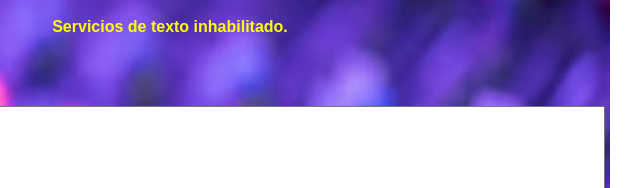
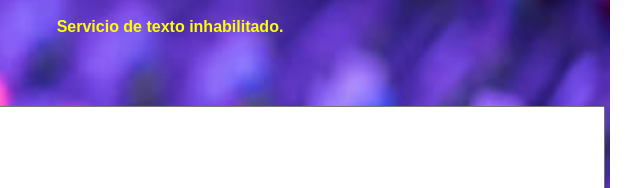
Before and after one commit to Gabriel2000-spec/VIVE-FM, a plain HTML site: page index.html in a window 1280 px wide. Shown: the part 215-403 px from the top of the page, 470-1110 px from the left. Drawn offline with Linux system fonts and the light colour scheme.

Commit message:
Update index.html
Actualizar

```diff
--- a/index.html
+++ b/index.html
@@ -88,7 +88,7 @@
   </div>
 
  <center><h4 style="color: yellow;">
-Servicios de texto inhabilitado.
+Servicio de texto inhabilitado.
 </h4>
 
 <h2 class="parpadeante">Transmisión en vivo</h2>
```
